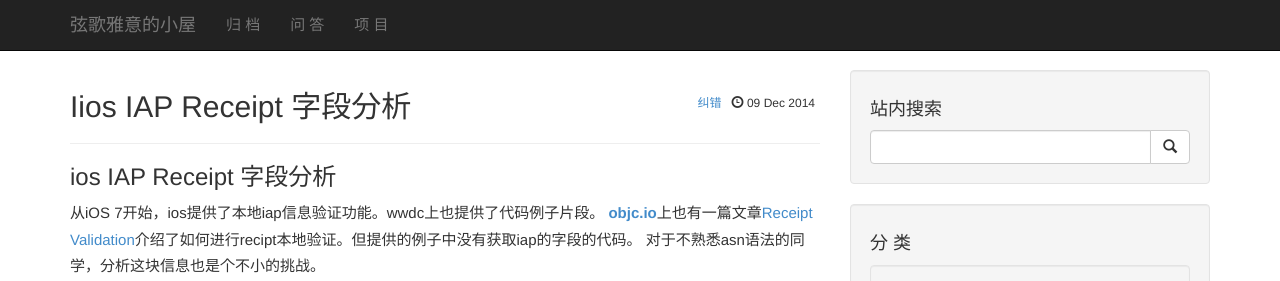
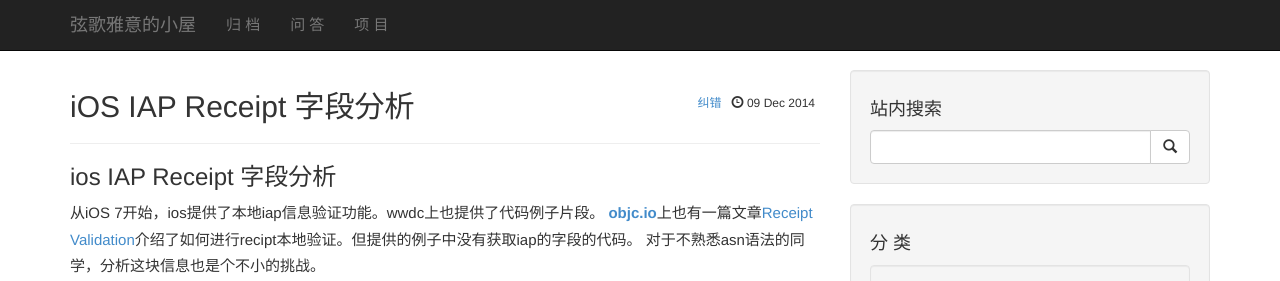
Before and after one commit to WiFiInHand/eriklu.github.io, a Jekyll site: the page built from _posts/2014-12-09-ios IAP Receipt 字段分析.md, in a window 1280 px wide and 900 px high. Shown: the top 281 px of the window. Built offline with Jekyll 4.4.1, drawn with Linux system fonts in a browser that asks for light colours; Markdown is read by kramdown in place of the engine named in the settings.

Commit message:
1、不知道是不是不能死别object-c

````diff
--- a/_posts/2014-12-09-ios IAP Receipt 字段分析.md
+++ b/_posts/2014-12-09-ios IAP Receipt 字段分析.md
@@ -1,6 +1,6 @@
 ---
 layout : post
-title : "Iios IAP Receipt 字段分析"
+title : "iOS IAP Receipt 字段分析"
 category: "iOS开发"
 tags: [ios, iap, receipt]
 summary: "objc.io上也有一篇文章Receipt Validation介绍了如何进行recipt本地验证。但提供的例子中没有获取iap的字段的代码。对于不熟悉asn语法的同学，分析这块信息也是个不小的挑战。"
@@ -13,7 +13,7 @@
 
 下面是我根据文章中的代码写的获取iap字段的代码。
 
-``` object-c
+```
 ……
 case 5:
                     // Computed GUID (SHA-1 Hash)
````
Also changed, not shown: _posts/2014-12-08-IOS7、IOS8 autoLayout的一个区别.md (+1 -1 lines).
